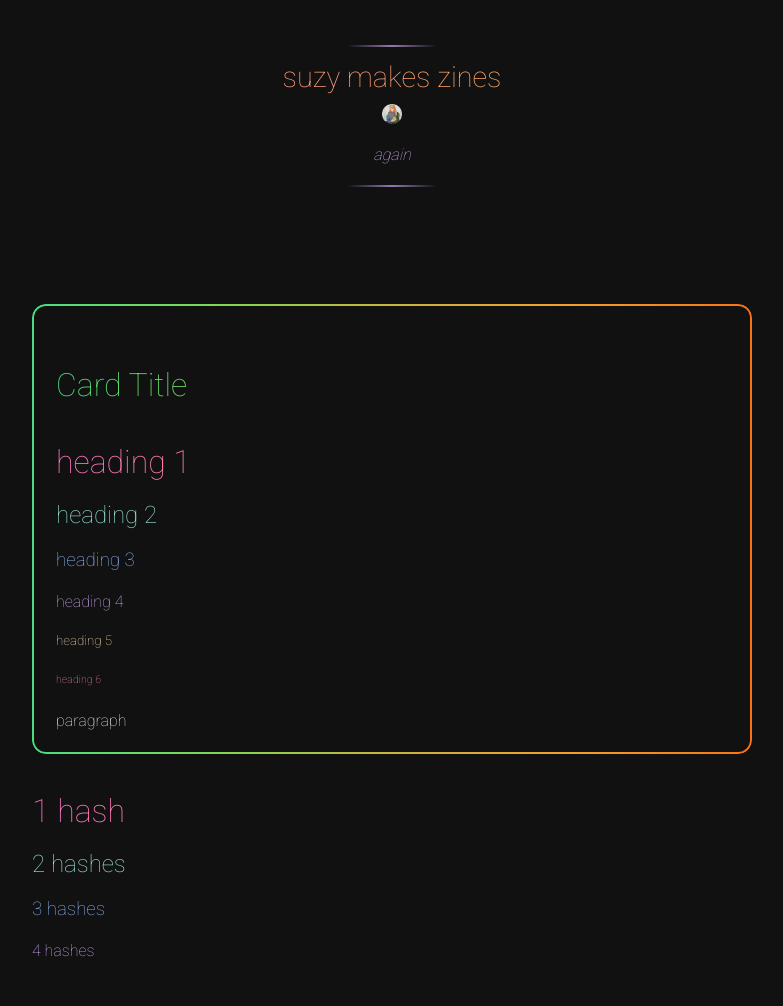
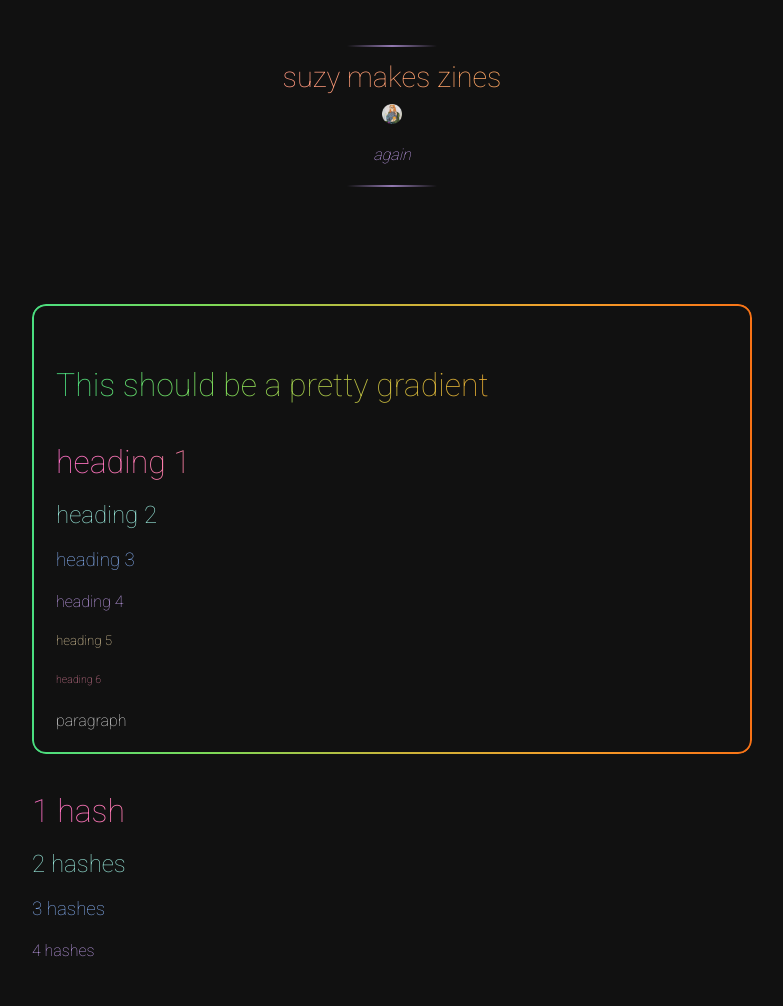
Before and after one commit to Marmitewarlock/suzal, a Jekyll site: the page built from zines/index.md, in a window 1280 px wide. Shown: the whole page, without its empty margins (248-1031 px from the left). Built offline with Jekyll 4.4.1, drawn with Linux system fonts in a browser that asks for light colours.

Commit message:
Update index.md

```diff
--- a/zines/index.md
+++ b/zines/index.md
@@ -5,7 +5,7 @@ permalink: /zines
 description: again
 ---
 <div class="rv-page-card">
-  <h1 class="gradient-text">Card Title</h1>
+  <h1 class="gradient-text">This should be a pretty gradient</h1>
 <h1>heading 1</h1>
 <h2>heading 2</h2>
   <h3>heading 3</h3>
```
